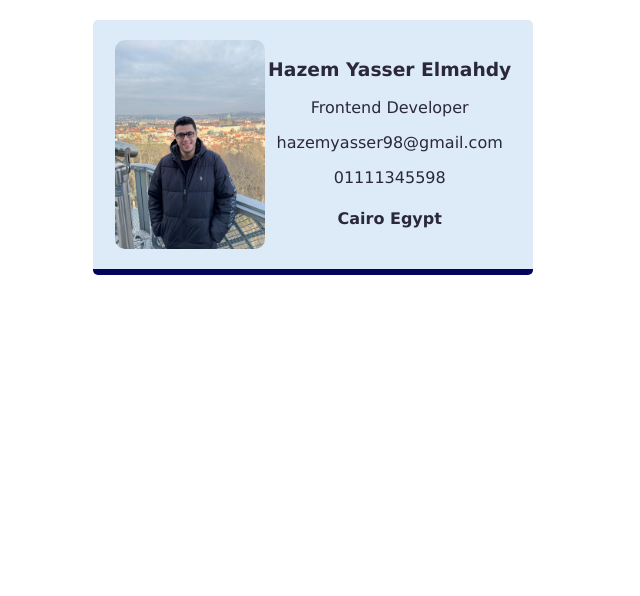
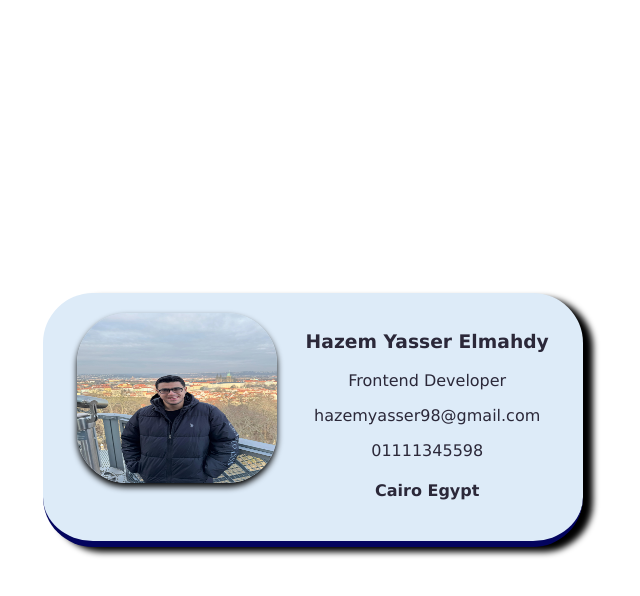
Before and after one commit to hazemyasser98-spec/Business-card, a website built with Vite: page index.html in a window 1280 px wide. Shown: the whole page, without its empty margins (327-967 px from the left). Built offline with nearby package versions, Linux system fonts and the light colour scheme.

Commit message:
Refactor styles for layout and design improvements
Updated styles for body, avatar, and card elements. Removed challenges and stretch goals comments.

```diff
--- a/styles.css
+++ b/styles.css
@@ -1,20 +1,20 @@
 body {
     margin: 20px;
-    /*
-    Challenge:
-    Find a web safe font you like, and add it
-    to your card.
-    */
     font-family: Verdana, Geneva, Tahoma, sans-serif;
+    display: flex;
+    align-items: center;
+    min-height: 100vh;
 }
 
 .avatar {
-    width: 150px;
-    border-radius: 10px;
+    width: 200px;
+    height: 170px;
+    border-radius: 50px;
+    box-shadow: 0 4px 6px black;
 }
 
 .card {
-    width: 400px;
+    width: 500px;
     margin: 0 auto;
     padding: 20px;
     display: flex;
@@ -23,28 +23,11 @@ body {
     background: #ddebf8;
     color: #2b2839;
     border-bottom: 6px solid #03045e;
-    border-radius: 5px;
-    /*box-shadow: 0 4px 10 px gray;*/
+    border-radius: 50px;
+        box-shadow: 10px 5px 6px black;
 
-    /*
-    Challenge:
-    Find a color palette you like on Coolors.co
-    and use it in your business card.
-     */
+
 }
-
-.border-blue {
-    border: 1px dotted blue;
+.social-icons a:hover{
+opacity: 0.5;
 }
-
-/*
-Stretch goals:
-Find other ways you can personalize
-the design of your business card, e.g.:
-- change the border(s)
-- add border radius
-- shuffle the layout
-- shadows        🤯
-- hover effects  🤯🤯
-- animations     🤯🤯🤯
-*/
```
